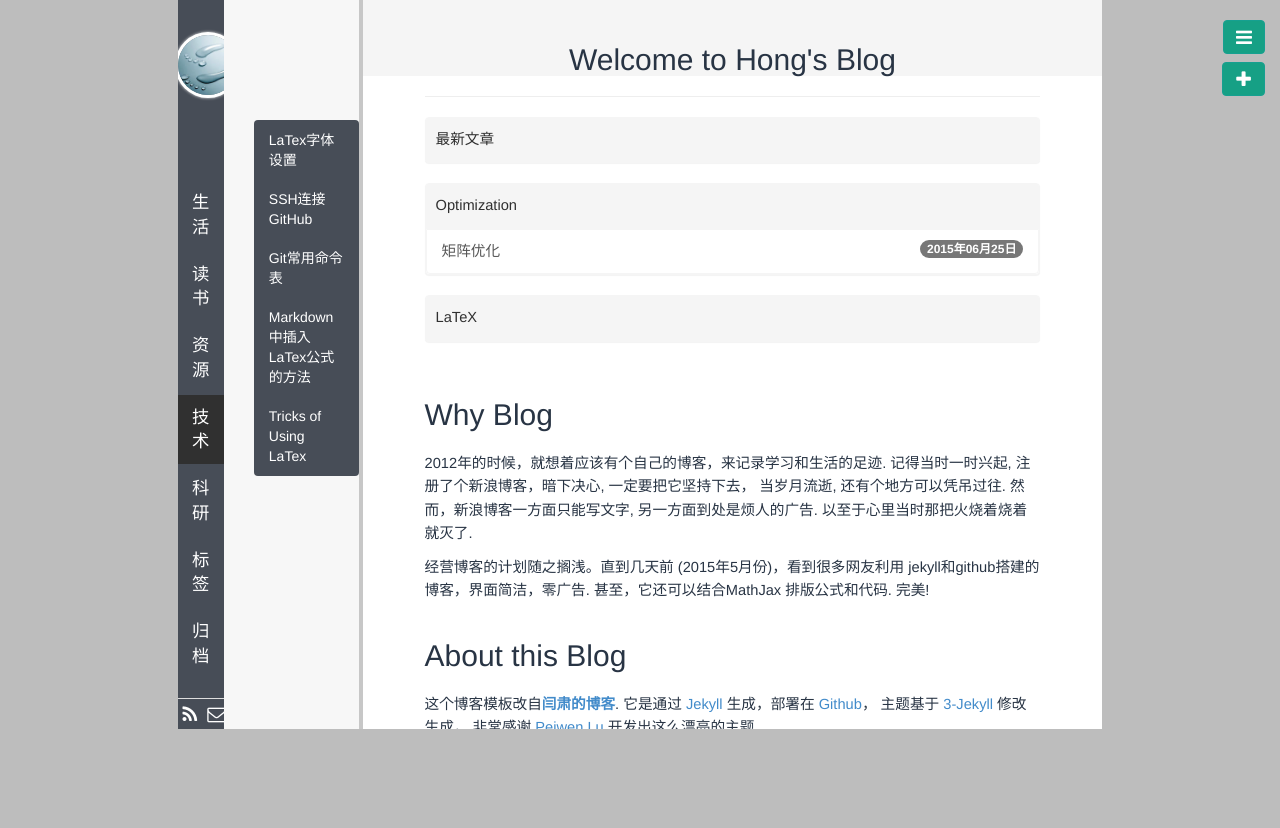
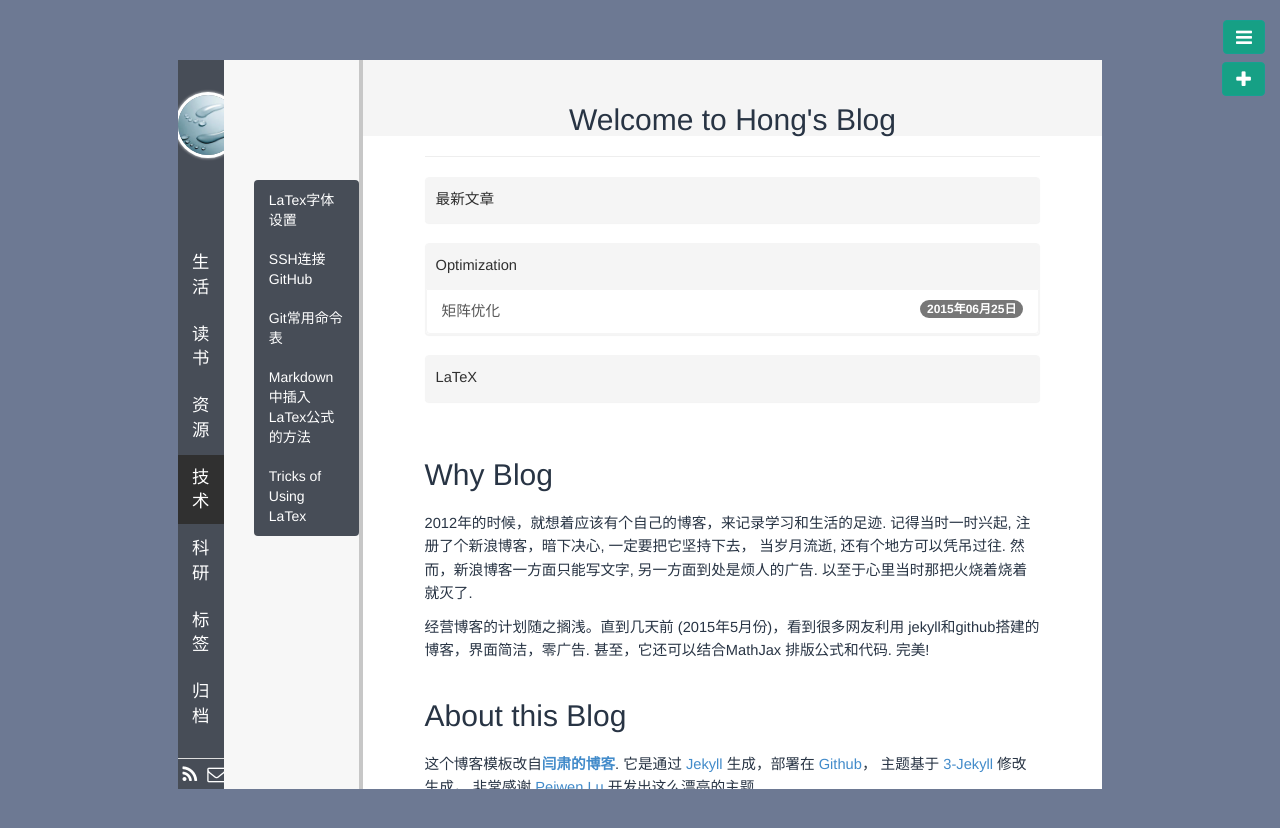
Before and after one commit to polyHong/polyHong.github.io, a Jekyll site: the page built from index.md, in a window 1280 px wide. Shown: the top 828 px of the page. Built offline with Jekyll 4.4.1, drawn with Linux system fonts in a browser that asks for light colours; Markdown is read by kramdown in place of the engine named in the settings; comment, search, counter and statistics services are not loaded.

```diff
--- a/public/css/base.css
+++ b/public/css/base.css
@@ -6,9 +6,9 @@
 body, html {
   width: 85%;
   height: 90%;
-  margin: auto;
+  margin: 30px auto;
   overflow: hidden;
-  background-color: #BDBDBD;
+  background-color: #6D7993;
 }
 .row {
   height: 100%;
```
